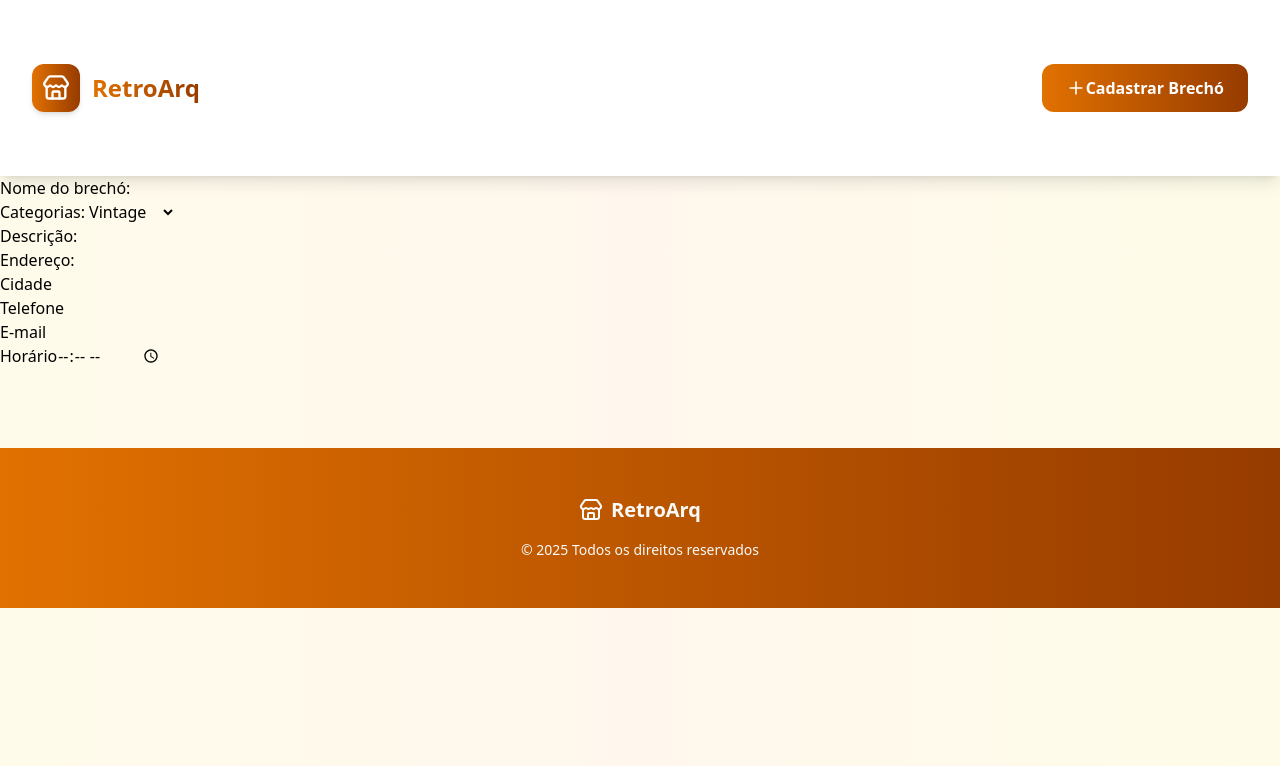
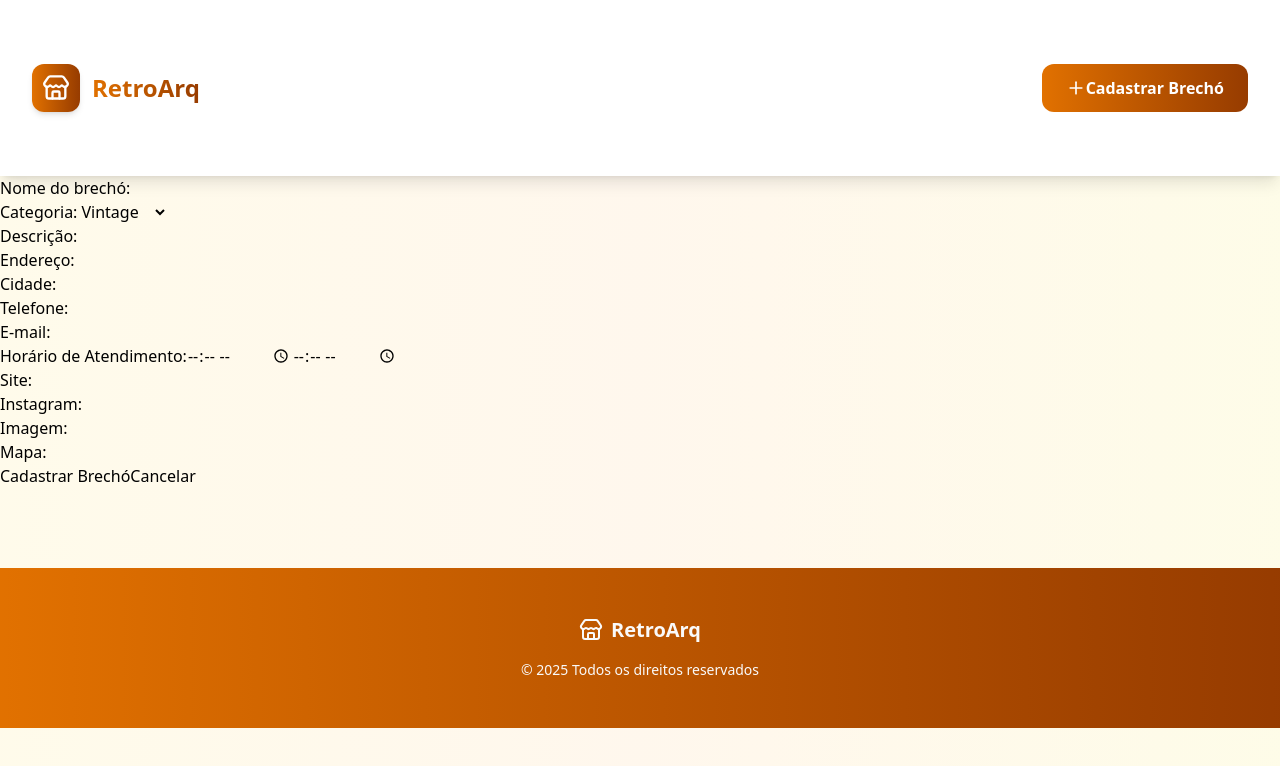
Before and after one commit to dressmarktplace/retro-arq, a React (Vite) app: page /novo-brecho in a window 1280 px wide. Shown: the top 766 px of the page. Built offline with nearby package versions, Linux system fonts and the light colour scheme.

Commit message:
Implementado formulário de cadastro

```diff
--- a/src/pages/CreatePage/index.jsx
+++ b/src/pages/CreatePage/index.jsx
@@ -11,7 +11,7 @@ export const CreateThriftStorePage = () => {
                 </fieldset>
 
                 <fieldset>
-                    <label for="category">Categorias:</label>
+                    <label for="category">Categoria:</label>
                     <select name="Selecione uma categoria" id="Selecion">
                         <option value="Vintage">Vintage</option>
                         <option value="Retrô">Retrô</option>
@@ -31,24 +31,48 @@ export const CreateThriftStorePage = () => {
                 </fieldset>
 
                 <fieldset>
-                    <label for="city">Cidade</label>
+                    <label for="city">Cidade:</label>
                     <input type="text" id="city" name="city" />
                 </fieldset>
 
                 <fieldset>
-                    <label for="phone">Telefone</label>
+                    <label for="phone">Telefone:</label>
                     <input type="tel" id="phone" name="phone" />
                 </fieldset>
 
                 <fieldset>
-                    <label for="email">E-mail</label>
+                    <label for="email">E-mail:</label>
                     <input type="text" id="email" name="email" />
                 </fieldset>
 
                 <fieldset>
-                    <label for="time">Horário</label>
+                    <label for="time">Horário de Atendimento:</label>
+                    <input type="time" id="time" name="time" />
                     <input type="time" id="time" name="time" />
                 </fieldset>
+
+                <fieldset>
+                    <label for="website">Site:</label>
+                    <input type="text" id="website" name="website" />
+                </fieldset>
+
+                <fieldset>
+                    <label for="Instagram">Instagram:</label>
+                    <input type="text" id="instagram" name="instagram" />
+                </fieldset>
+
+                <fieldset>
+                    <label for="img">Imagem:</label>
+                    <input type="img" id="img" name="img" />
+                </fieldset>
+
+                <fieldset>
+                    <label for="maps">Mapa:</label>
+                    <input type="img" id="img" name="img" />
+                </fieldset>
+
+                <button type="submit">Cadastrar Brechó</button>
+                <button type="reset">Cancelar</button>
             </form>
         </div>
     )
```
